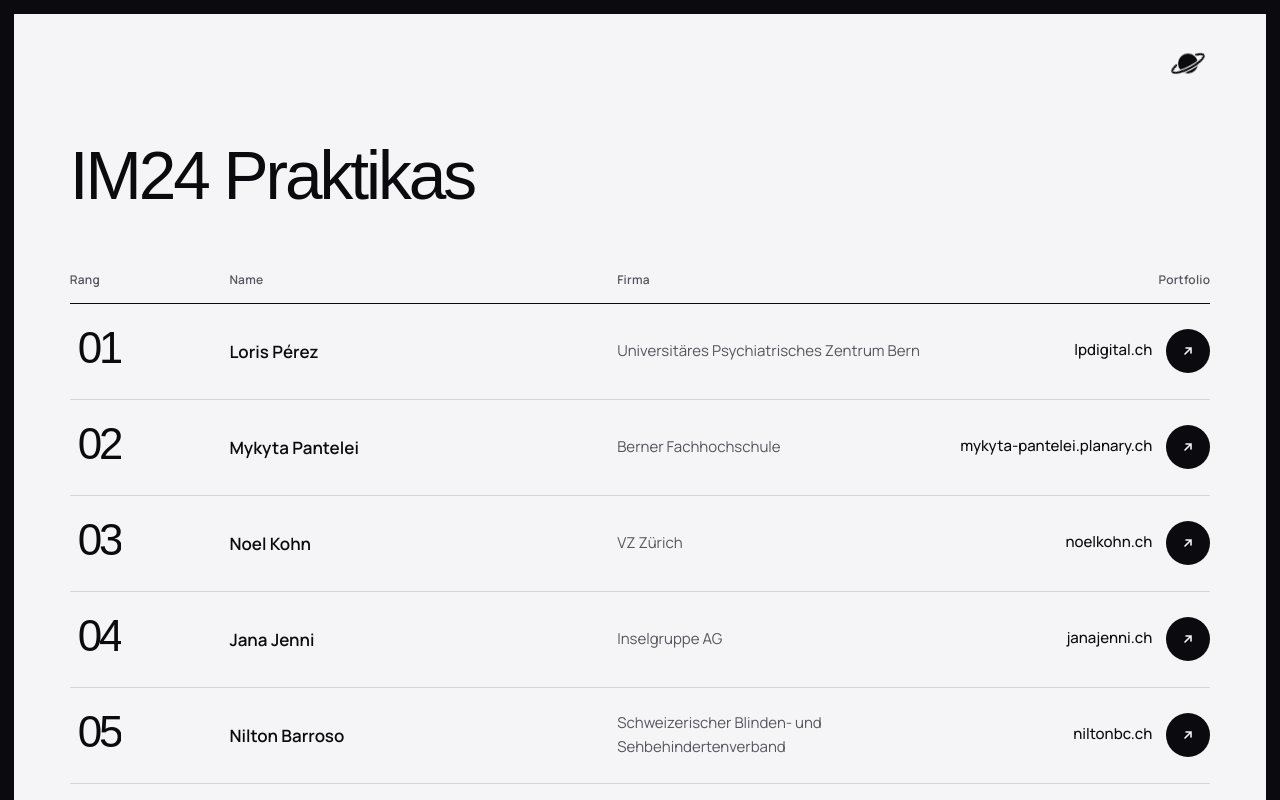
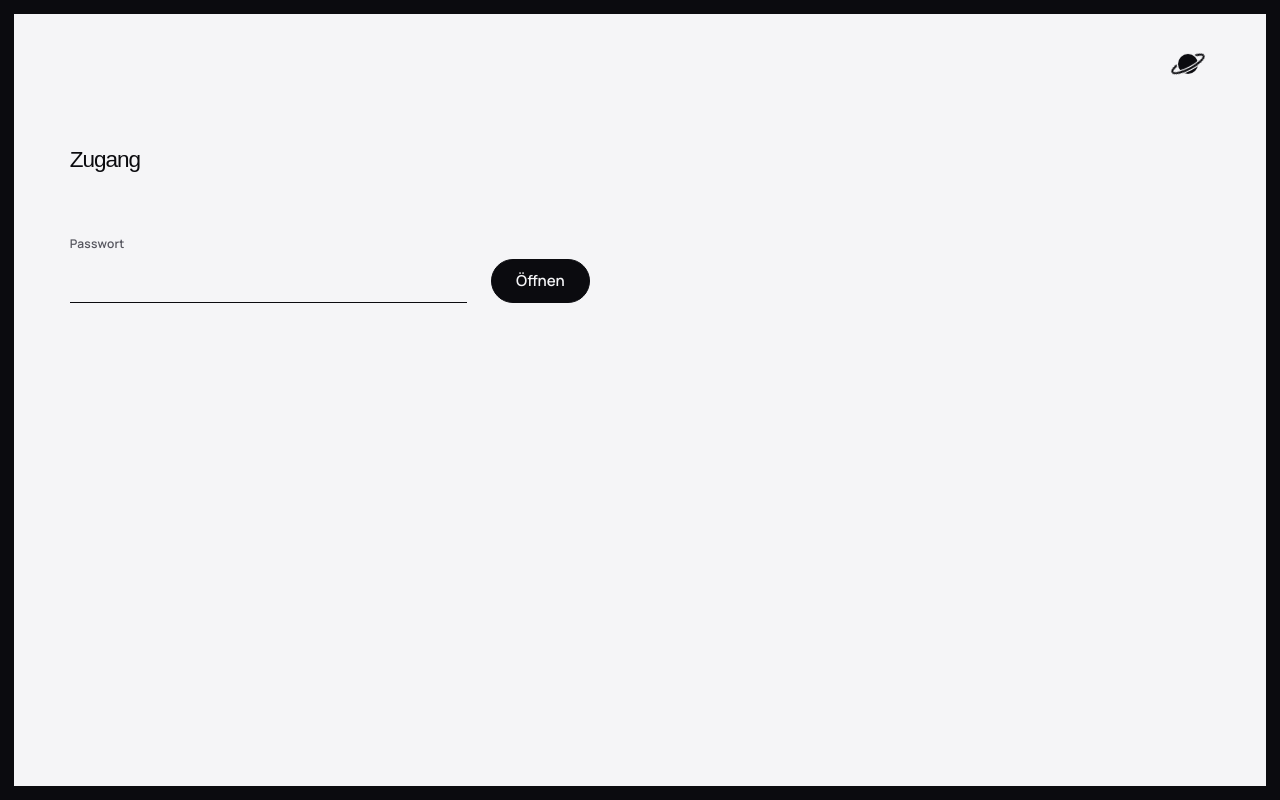
Before and after one commit to MusicToGetCodedOn/praktikas_im24a, a React (Vite) app in the folder Praktikas_im24a/: page / in a window 1280 px wide. Shown: the top 800 px of the page. Built offline with nearby package versions, Linux system fonts and the light colour scheme; a web font is replaced by a local one.

Commit message:
security on site

```diff
--- a/Praktikas_im24a/src/App.tsx
+++ b/Praktikas_im24a/src/App.tsx
@@ -1,4 +1,4 @@
-import { useEffect, useRef, type CSSProperties, type RefObject } from 'react';
+import { useEffect, useRef, useState, type CSSProperties, type FormEvent, type RefObject } from 'react';
 import tableData from './data.json';
 import { Mark, MarkMasks } from './Mark';
 
@@ -49,8 +49,13 @@ function useReveal(root: RefObject<HTMLDivElement | null>) {
 }
 
 export default function App() {
+  const [unlocked, setUnlocked] = useState(() => sessionStorage.getItem('site-access') === 'granted');
   const app = useRef<HTMLDivElement>(null);
   useReveal(app);
+
+  if (!unlocked) {
+    return <AccessGate onUnlock={() => setUnlocked(true)} />;
+  }
 
   return (
     <div className="pl" id="app" ref={app}>
@@ -113,3 +118,67 @@ export default function App() {
     </div>
   );
 }
+
+function AccessGate({ onUnlock }: { onUnlock: () => void }) {
+  const [password, setPassword] = useState('');
+  const [busy, setBusy] = useState(false);
+  const [error, setError] = useState('');
+
+  async function submit(e: FormEvent) {
+    e.preventDefault();
+    setBusy(true);
+    setError('');
+    try {
+      const response = await fetch('/api/access', {
+        method: 'POST',
+        headers: { 'Content-Type': 'application/json' },
+        body: JSON.stringify({ password }),
+      });
+      const body = (await response.json().catch(() => ({}))) as { error?: string };
+      if (!response.ok) throw new Error(body.error ?? 'Server nicht erreichbar.');
+      sessionStorage.setItem('site-access', 'granted');
+      onUnlock();
+    } catch (err) {
+      setError((err as Error).message);
+    } finally {
+      setBusy(false);
+    }
+  }
+
+  return (
+    <div className="pl">
+      <MarkMasks />
+      <div className="site adm">
+        <div className="top">
+          <span className="logo" role="img" aria-label="Logo">
+            <Mark />
+          </span>
+        </div>
+        <section className="list" aria-labelledby="access-heading">
+          <div className="head">
+            <h1 id="access-heading" className="d">
+              <span className="lift">Zugang</span>
+            </h1>
+          </div>
+          <form className="login" onSubmit={submit}>
+            <label className="fld">
+              <span>Passwort</span>
+              <input
+                type="password"
+                autoComplete="current-password"
+                value={password}
+                onChange={(e) => setPassword(e.target.value)}
+                required
+                autoFocus
+              />
+            </label>
+            <button className="btn" disabled={busy}>
+              {busy ? 'Prüfe …' : 'Öffnen'}
+            </button>
+          </form>
+          {error && <p className="msg err" role="alert">{error}</p>}
+        </section>
+      </div>
+    </div>
+  );
+}
```
Also changed, not shown: Praktikas_im24a/api/access.ts (added, +24 -0 lines), 1 other file (tests, documents, lock files or other folders).
